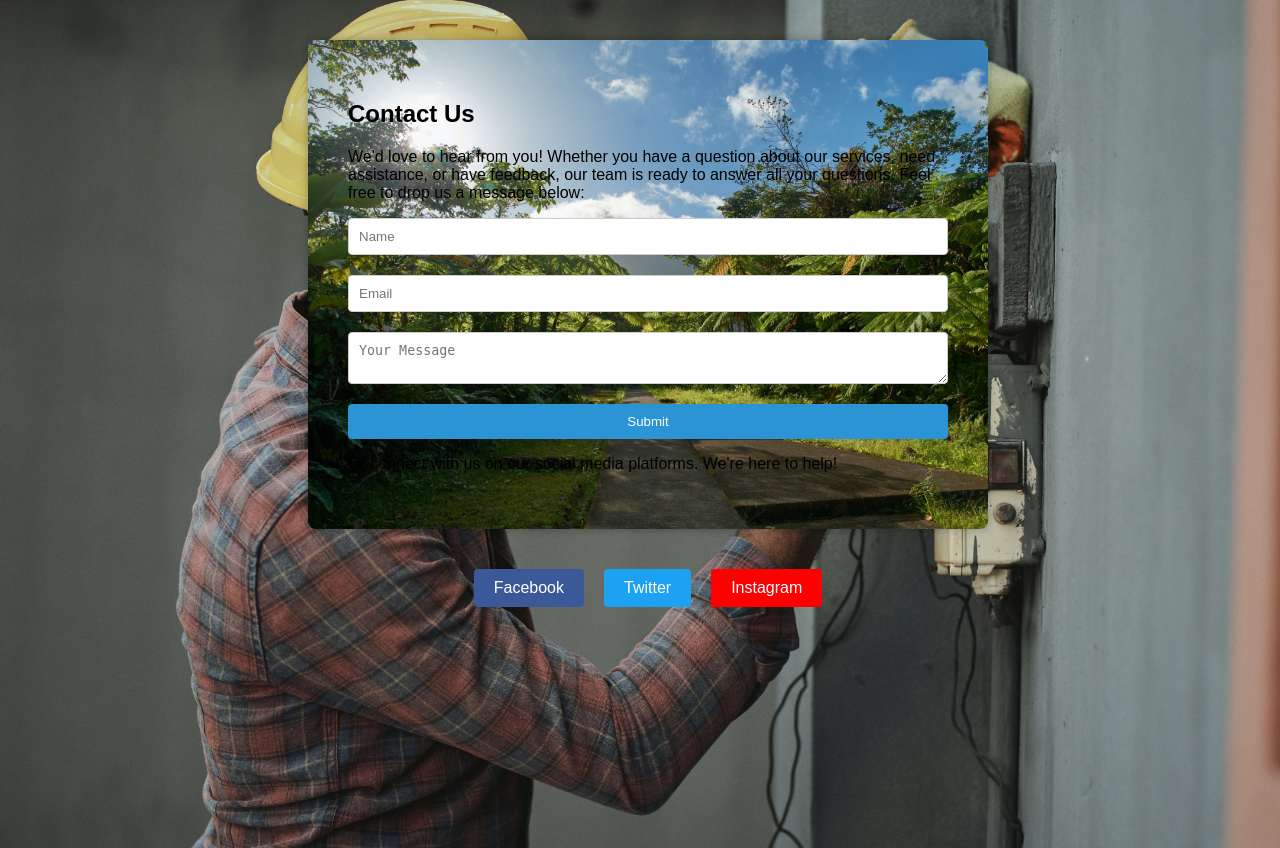
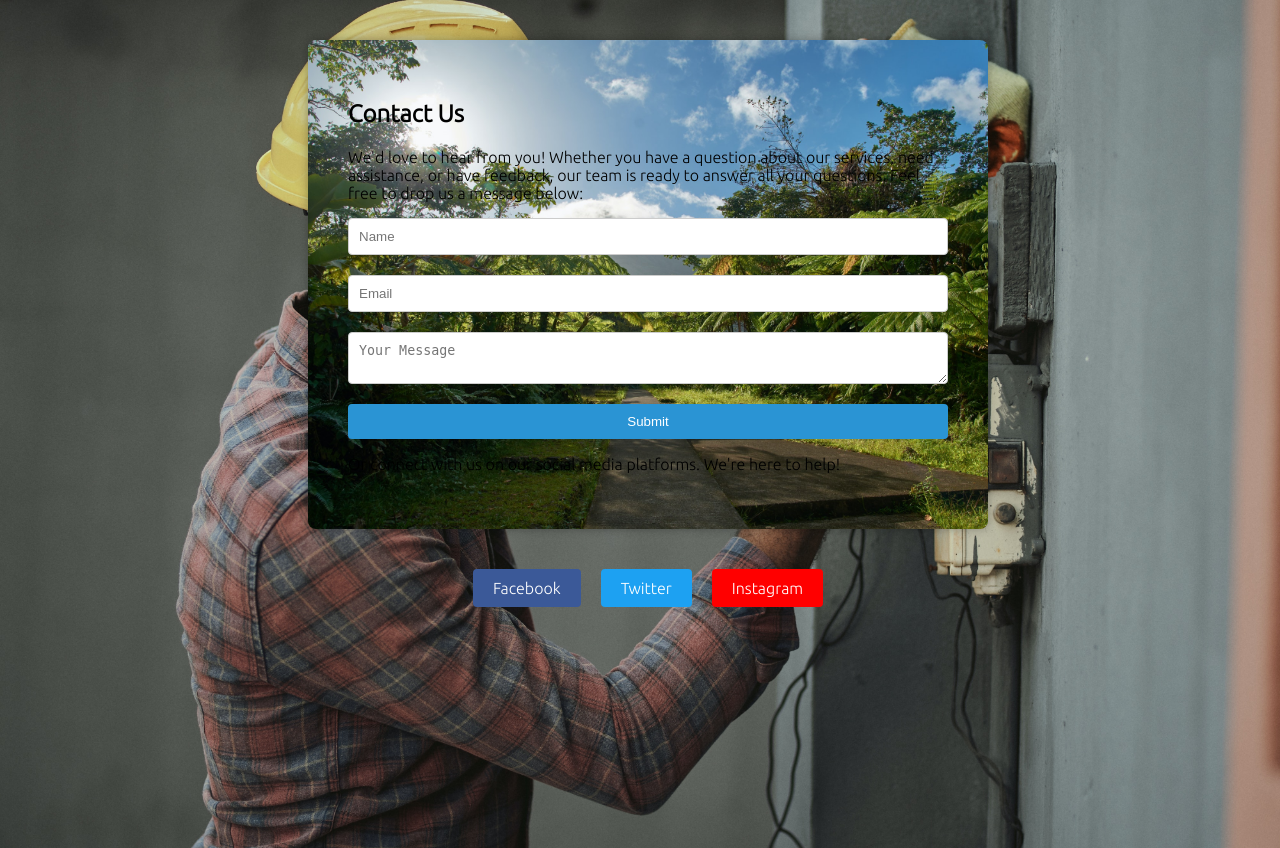
Before and after one commit to Solowise130/Local-Service-Finder, a Python web app: template frontend/templates/Contact-us.html in a window 1280 px wide. Run offline with Jinja, Linux system fonts and the light colour scheme; the template is opened without the code that fills it, so the values that code supplies are empty.

Commit message:
updated fonts

```diff
--- a/frontend/templates/About-Us.html
+++ b/frontend/templates/About-Us.html
@@ -4,6 +4,9 @@
     <meta charset="UTF-8">
     <meta name="viewport" content="width=device-width, initial-scale=1.0">
     <link rel="stylesheet" href="/frontend/templates/static/css/about-us.css">
+    <link rel="preconnect" href="https://fonts.googleapis.com">
+    <link rel="preconnect" href="https://fonts.gstatic.com" crossorigin>
+    <link href="https://fonts.googleapis.com/css2?family=Ubuntu:wght@300&display=swap" rel="stylesheet">
     <title>About Us</title>
 </head>
 <body>
--- a/frontend/templates/Contact-us.html
+++ b/frontend/templates/Contact-us.html
@@ -4,6 +4,9 @@
     <meta charset="UTF-8">
     <meta name="viewport" content="width=device-width, initial-scale=1.0">
     <link rel="stylesheet" href="/frontend/templates/static/css/contact-us.css">
+    <link rel="preconnect" href="https://fonts.googleapis.com">
+    <link rel="preconnect" href="https://fonts.gstatic.com" crossorigin>
+    <link href="https://fonts.googleapis.com/css2?family=Ubuntu:wght@300&display=swap" rel="stylesheet">
     <title>About Us</title>
 </head>
 <body>
--- a/frontend/templates/Sign-In.html
+++ b/frontend/templates/Sign-In.html
@@ -4,6 +4,9 @@
     <meta charset="UTF-8" />
     <meta name="viewport" content="width=device-width, initial-scale=1.0" />
     <link rel="stylesheet" href="../templates/static/css/sign-in-up.css" />
+    <link rel="preconnect" href="https://fonts.googleapis.com">
+    <link rel="preconnect" href="https://fonts.gstatic.com" crossorigin>
+    <link href="https://fonts.googleapis.com/css2?family=Ubuntu:wght@300&display=swap" rel="stylesheet">
     <title>Sign In</title>
   </head>
   <body>
--- a/frontend/templates/Sign-up-sp.html
+++ b/frontend/templates/Sign-up-sp.html
@@ -5,6 +5,9 @@
     <meta name="viewport" content="width=device-width, initial-scale=1.0">
     <link rel="stylesheet" href="../templates/static/css/sign-up-sp.css">
     <link rel="stylesheet" href="https://unicons.iconscout.com/release/v4.0.0/css/line.css">
+    <link rel="preconnect" href="https://fonts.googleapis.com">
+    <link rel="preconnect" href="https://fonts.gstatic.com" crossorigin>
+    <link href="https://fonts.googleapis.com/css2?family=Ubuntu:wght@300&display=swap" rel="stylesheet">
     <title>Sign Up</title>
 </head>
 <body>
```
